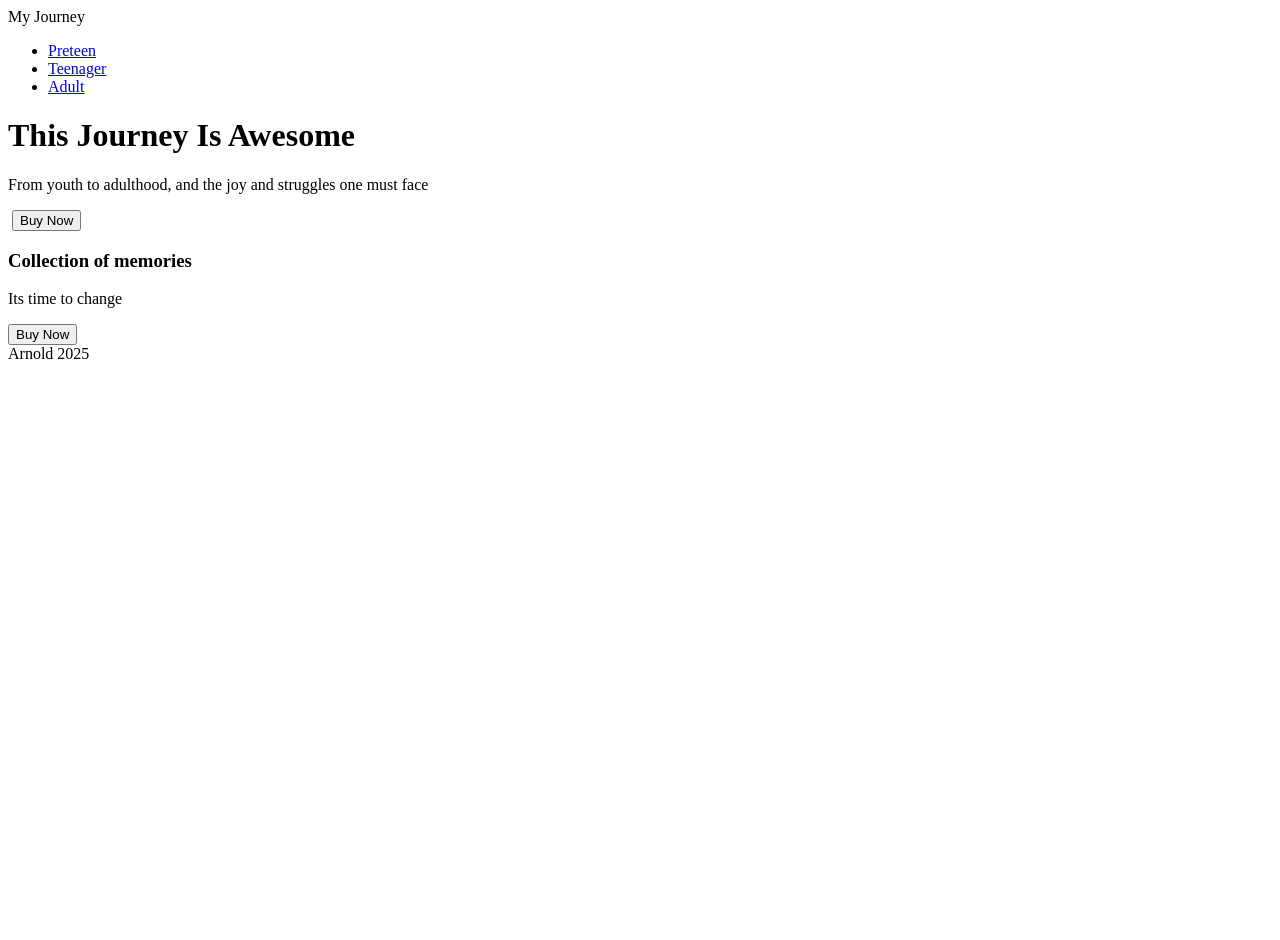
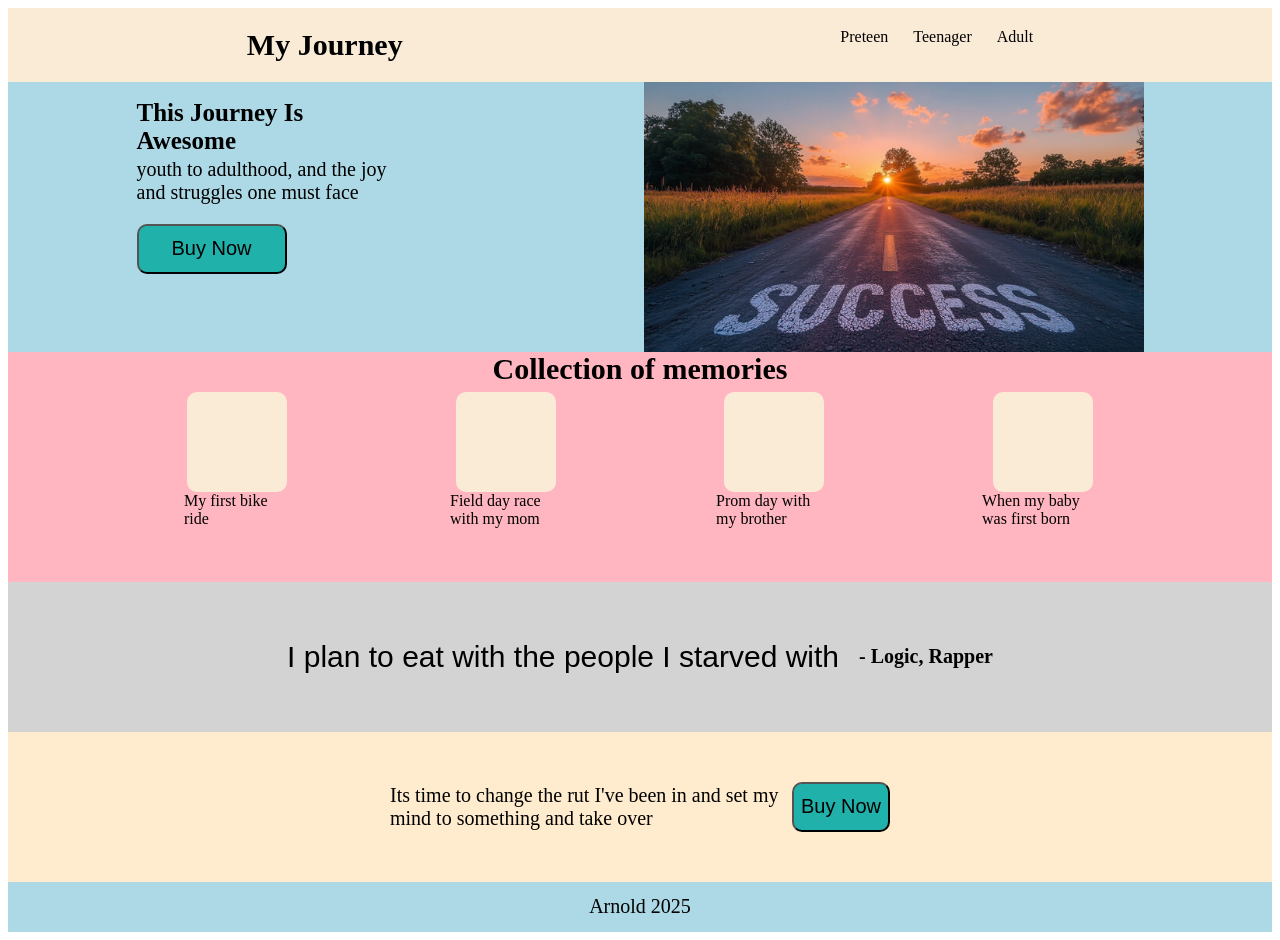
Before and after one commit to Loveee69/landing-project, a plain HTML site: page index.html in a window 1280 px wide. Before the commit the page ends 800 px from the top, so only its background shows below. Drawn offline with Linux system fonts and the light colour scheme.

Commit message:
Landing project

```diff
--- a/index.html
+++ b/index.html
@@ -6,7 +6,8 @@
         <link rel="stylesheet" href="mystyle.css">
     </head>
     <body>
-        <div class="header">My Journey
+        <div class="header">
+        <div class="title">My Journey</div>
             <ul class="right-links">
                 <li><a href="#">Preteen</a></li>
                 <li><a href="#">Teenager</a></li>
@@ -14,25 +15,36 @@
             </ul>
         </div>
         <div class="top">
-            <h1>This Journey Is Awesome</h1>
-            <p>From youth to adulthood, and the joy and struggles one must face</p>
-            <img>
-            <button>Buy Now</button>
+            <div class="left-side">
+            <h1 class="start">This Journey Is Awesome</h1>
+            <p class="firsttext">youth to adulthood, and the joy and struggles one must face</p>
+            <button class="firstbutton">Buy Now</button>
+            </div>
+            <img class="success" src="images/success.jpg" alt="Road to success">
         </div>
+            <h3 class="second">Collection of memories</h3>
         <div class="middle">
-            <h3>Collection of memories</h3>
+          <div class="firstcontainer">
             <div class="one"></div>
             <div class="two"></div>
             <div class="three"></div>
             <div class="four"></div>
+          </div>
+            <div class="second-container">
+             <div class="sometext">My first bike ride</div>
+             <div class="text-two">Field day race with my mom</div>
+             <div class="text-three">Prom day with my brother</div>
+             <div class="text-four">When my baby was first born</div>
+             </div>
         </div>
+
         <div class="container">
-            <div class="quote"></div>
-            <div class="from"></div>
+            <div class="quote">I plan to eat with the people I starved with</div>
+            <div class="from">- Logic, Rapper</div>
         </div>
         <div class="end">
             <div class="change">
-                <p class="text">Its time to change</p>
+                <p class="text">Its time to change the rut I've been in and set my mind to something and take over</p>
                 <button class="buttontwo">Buy Now</button>
             </div>
         </div>
--- a/mystyle.css
+++ b/mystyle.css
@@ -0,0 +1,175 @@
+* {
+    box-sizing: border-box;
+}
+
+body {
+    display: flex;
+    flex-direction: column;
+}
+
+.header {
+    background-color: antiquewhite;
+    display: flex;
+    justify-content: space-around;
+    padding: 20px;
+    margin: 0px;
+}
+
+.title {
+    display: flex;
+    align-items: center;
+    font-size: 30px;
+    font-weight: 900;
+}
+
+ul  {
+    list-style: none;
+    display: flex;
+    gap: 25px;
+    margin: 0;
+    padding: 0;
+}
+
+a {
+    text-decoration: none;
+    color: black;
+}
+
+.top {
+    background-color:lightblue;
+    display: flex;
+    justify-content: space-around;
+    }
+
+.firstbutton {
+    width: 150px;
+    height: 50px;
+    border-radius: 10px;
+    background-color: lightseagreen;
+    font-size: 20px;
+}
+
+.success {
+    width: 500px;
+    align-self: flex-end;
+}
+
+h1 {
+    display: flex;
+    margin-bottom: -17px;
+    font-size: 25px;
+}
+
+.firsttext {
+    font-size: 20px;
+}
+
+.left-side {
+    display: flex;
+    flex-direction: column;
+    justify-content: flex-start;
+    width: 250px;
+}
+
+.middle {
+    display: flex;
+    justify-content: center;
+    flex-direction: column;
+    background-color: lightpink;
+    height: 200px;
+    padding: 10px;
+}
+
+.firstcontainer div {
+    display: flex;
+    justify-content: space-evenly;
+    background-color: antiquewhite;
+    width: 100px;
+    height: 100px;
+    align-items: center;
+    border-radius: 10px;
+
+}
+
+h3 {
+    background-color: lightpink;
+    display: flex;
+    justify-content: center;
+    margin-top: -10px;
+    margin-bottom: -4px;
+    font-size: 30px;
+}
+
+.second-container {
+    display: flex;
+    color: black;
+    justify-content: space-evenly;
+    width: 1230px;
+    height: 500px;
+}
+
+.firstcontainer {
+    display: flex;
+    justify-content: space-evenly;
+    height: 500px;
+}
+
+.second-container div {
+    display: flex;
+    width: 100px;
+}
+
+.container {
+    background-color: lightgray;
+    display: flex;
+    gap: 20px;
+    justify-content: center;
+    align-items: center;
+    height: 150px;
+}
+
+.quote {
+    font-size: 30px;
+    font-family: Arial, Helvetica, sans-serif;
+}
+
+.from {
+    font-size:20px;
+    font-weight: bold;
+}
+
+.end {
+    background-color: blanchedalmond;
+    height: 150px;
+    display: flex;
+    justify-content: center;
+    align-items: center;
+}
+
+.change {
+    display: flex;
+    justify-content: space-between;
+    align-items: center;
+    width: 500px;
+}
+
+.text {
+    font-size: 20px;
+}
+
+.buttontwo {
+    width: 150px;
+    height: 50px;
+    border-radius: 10px;
+    background-color: lightseagreen;
+    font-size: 20px;
+}
+
+.footer {
+    height: 50px;
+    background-color: lightblue;
+    display: flex;
+    justify-content: center;
+    align-items: center;
+    font-size: 20px;
+}
```
Also changed, not shown: images/success.jpg (added).
